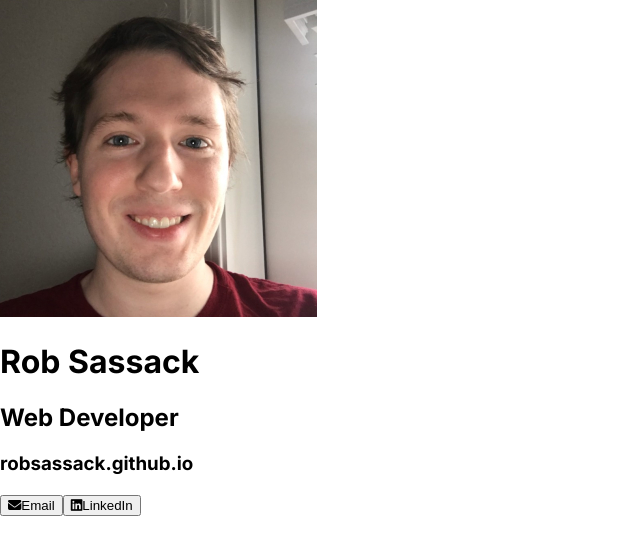
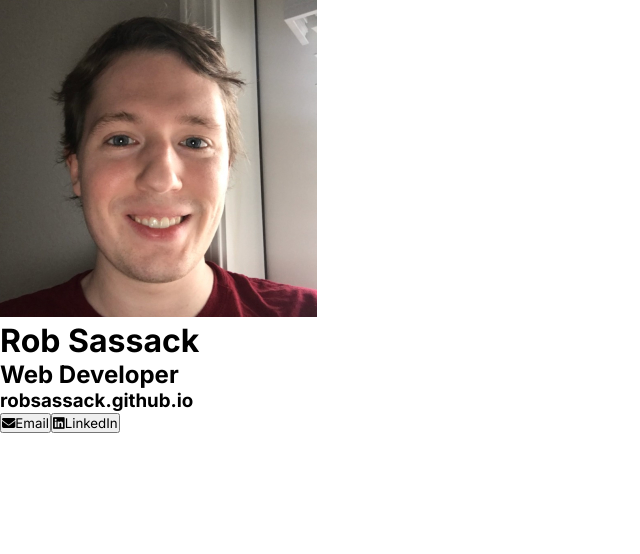
Before and after one commit to robsassack/digital-business-card, a React (Vite) app: page / in a window 1280 px wide. Shown: the top 554 px of the page, without its empty margins (0-640 px from the left). Built offline with nearby package versions, Linux system fonts and the light colour scheme.

Commit message:
Changed margin and padding

```diff
--- a/src/App.css
+++ b/src/App.css
@@ -1,8 +1,5 @@
 * {
   box-sizing: border-box;
-}
-
-html, body {
   margin: 0;
   padding: 0;
   font-family: "Inter", Helvetica, Arial, sans-serif;
```
